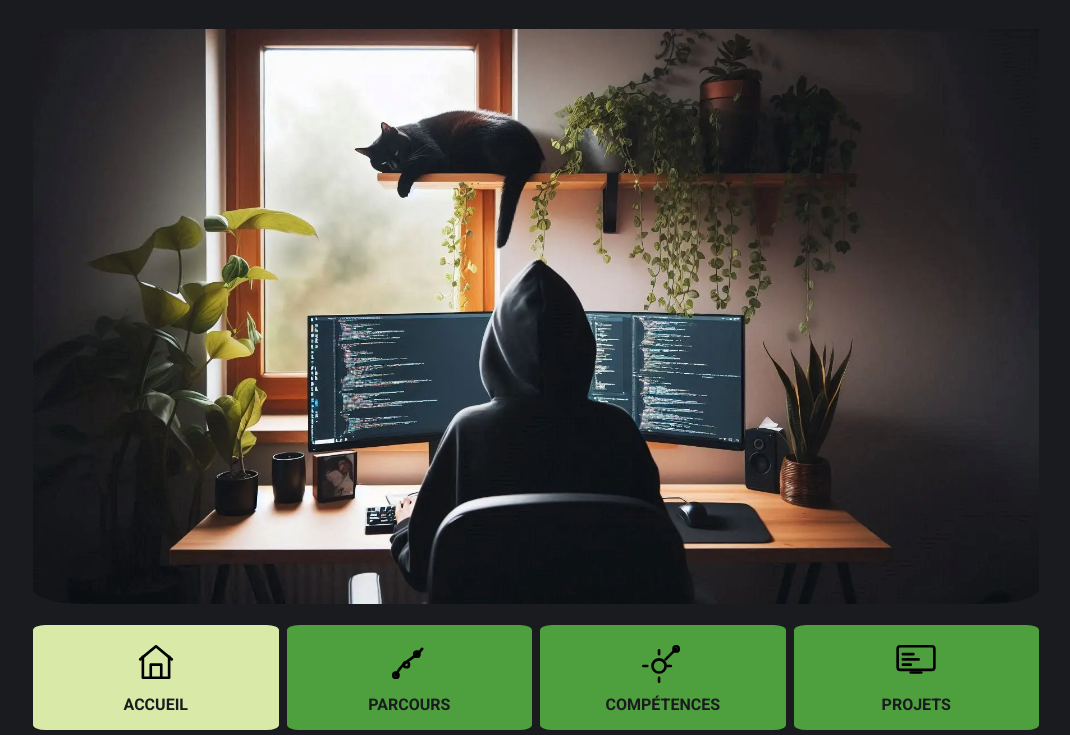
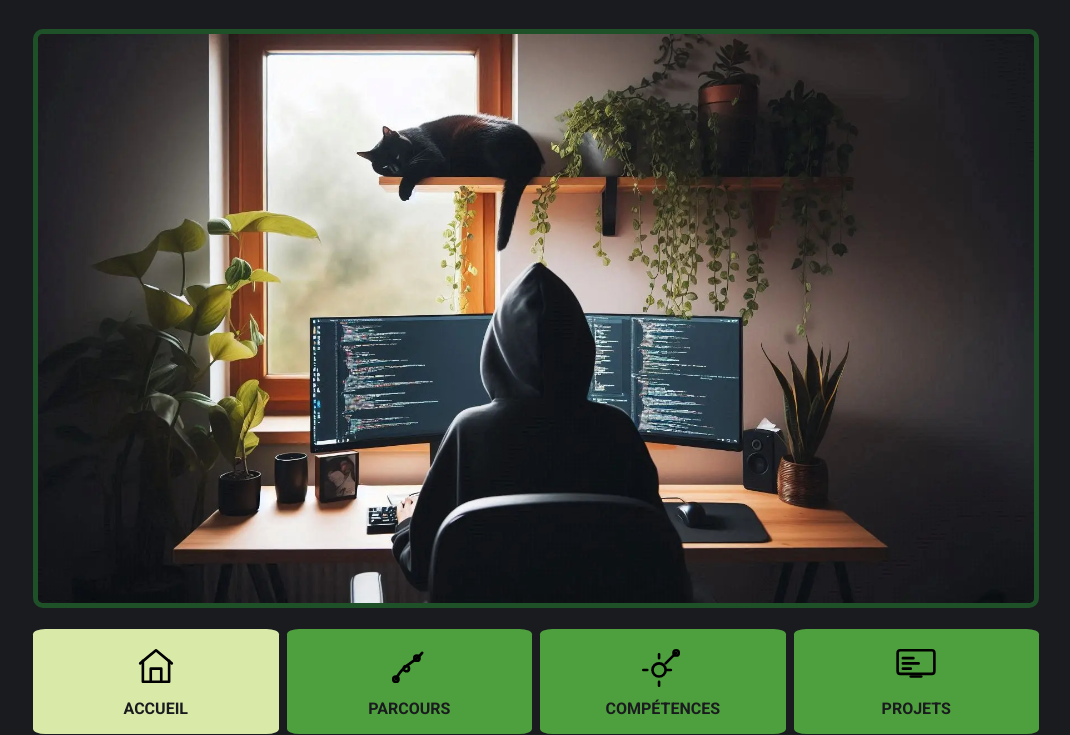
Before and after one commit to GitDrinou/GitDrinou.github.io, a plain HTML site: page index.html in a window 1280 px wide. Shown: the part 92-827 px from the top of the page, without its empty margins (104-1174 px from the left). Drawn offline with Linux system fonts and the light colour scheme; a web font is replaced by a local one.

Commit message:
styles(): update css

```diff
--- a/css/styles.css
+++ b/css/styles.css
@@ -33,9 +33,10 @@ h1 {
 }
 
 .header-img {
-    border-radius: 5%;
     width: 100%;
-    padding: 2rem 0 1rem 0;
+    margin: 2rem 0 1rem 0;
+    border-radius: 10px;
+    border: 5px solid var(--color-green-dark);
 }
 
 hr {
@@ -91,6 +92,7 @@ nav {
         border-radius: 5%;
     }
 }
+
 .bloc-resume {
     padding: 24px 0;
     h2 {
```
Also changed, not shown: images/projets/screenshots/Reservia.webp.
